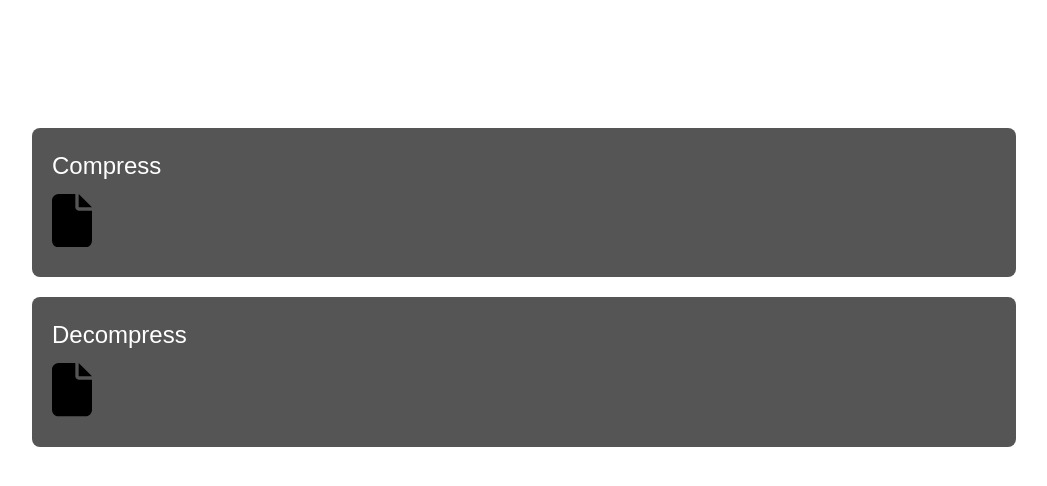
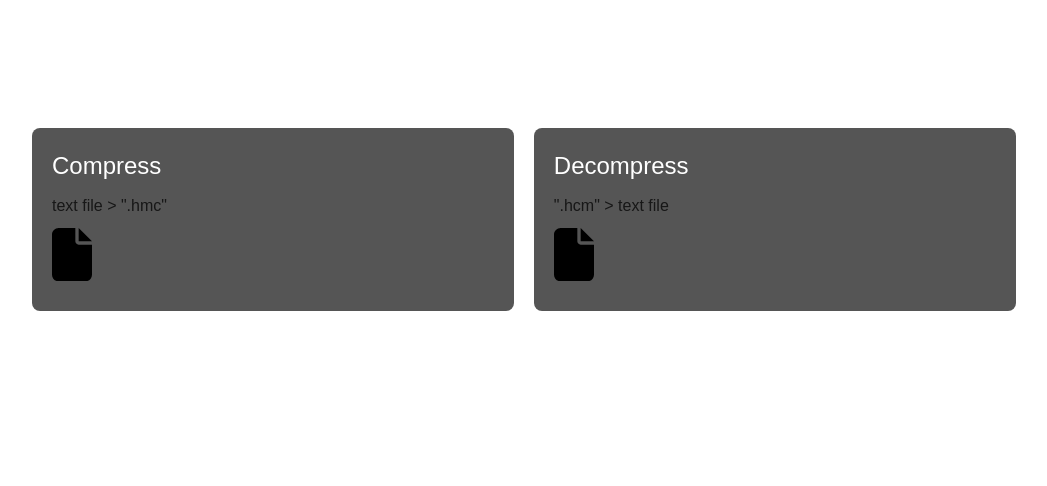
Before and after one commit to BengeeL/huffman-compression, a Next.js app: page / in a window 1280 px wide. Shown: the top 486 px of the page, without its empty margins (116-1163 px from the left). Built offline with nearby package versions, Linux system fonts and the light colour scheme.

Commit message:
Improved UI

```diff
--- a/src/app/globals.css
+++ b/src/app/globals.css
@@ -39,12 +39,18 @@ h1 {
   padding: 20px;
 }
 
+.options {
+  display: flex;
+  justify-content: space-between;
+}
+
 .section {
   background-color: #555;
   padding: 20px;
   border-radius: 8px;
   margin-bottom: 20px;
   text-align: left;
+  width: 49%;
 }
 
 h2 {
--- a/src/app/pages/Home.tsx
+++ b/src/app/pages/Home.tsx
@@ -86,10 +86,12 @@ const HomePage = () => {
   const renderFileUploadButton = (
     id: string,
     isCompress: boolean,
-    label: string
+    label: string,
+    desc: string
   ) => (
     <div className='section'>
       <h2>{label}</h2>
+      <h3>{desc}</h3>
       <div
         className='file-upload-button'
         onClick={() => document.getElementById(id)?.click()}
@@ -110,8 +112,30 @@ const HomePage = () => {
   return (
     <div className='container'>
       <h1>HMCompressor</h1>
-      {renderFileUploadButton("fileInputCompress", true, "Compress")}
-      {renderFileUploadButton("fileInputDecompress", false, "Decompress")}
+      <div className='options'>
+        {renderFileUploadButton(
+          "fileInputCompress",
+          true,
+          "Compress",
+          'text file > ".hmc"'
+        )}
+        {renderFileUploadButton(
+          "fileInputDecompress",
+          false,
+          "Decompress",
+          '".hcm" > text file'
+        )}
+      </div>
+
+      <h2>Instructions</h2>
+      <p>
+        To compress a file, click the "Compress" button and select a text file.
+        The compressed file will be downloaded automatically.
+      </p>
+      <p>
+        To decompress a file, click the "Decompress" button and select a
+        compressed file. The decompressed file will be downloaded automatically.
+      </p>
     </div>
   );
 };
```
